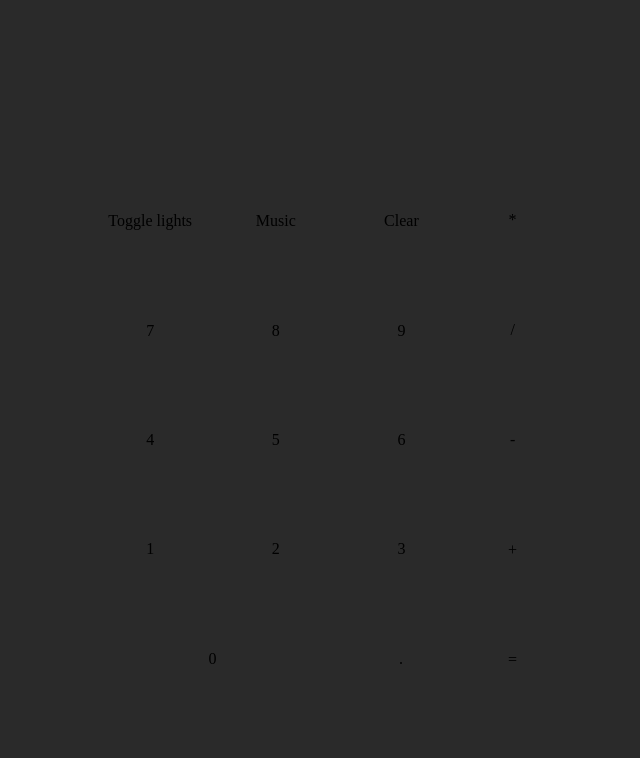
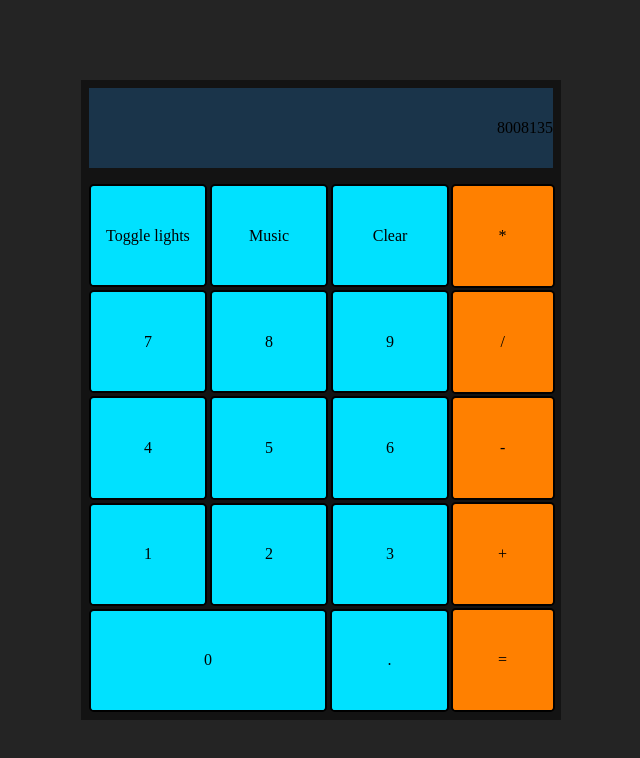
Before and after one commit to antwonthedamaja/calculator, a plain HTML site: page index.html in a window 1280 px wide. Shown: the whole page, without its empty margins (319-959 px from the left). Drawn offline with Linux system fonts and the light colour scheme.

Commit message:
Complete preliminary UI

```diff
--- a/index.html
+++ b/index.html
@@ -11,7 +11,7 @@
 <body>
     <div id="container">
         <div id="calculator">
-            <div id="display"></div>
+            <div id="display">8008135</div>
             <div id="panel">
                 <div id="buttons">
                     <div id="clear">Clear</div>
--- a/styles.css
+++ b/styles.css
@@ -1,5 +1,5 @@
 body {
-    background-color: rgb(42, 42, 42);
+    background-color: rgb(36, 36, 36);
     margin: 0;
     padding: 0;
 }
@@ -13,6 +13,7 @@ body {
 }
 
 #calculator {
+    background-color: rgb(19, 19, 19);
     display: flex;
     flex-direction: column;
     width: 30rem;
@@ -32,7 +33,6 @@ body {
 }
 
 #buttons {
-    padding-right: .4rem;
     display: flex;
     flex-direction: row-reverse;
     flex-wrap: wrap;
@@ -41,15 +41,19 @@ body {
 }
 
 #buttons div {
+    box-sizing: border-box;
+    border: .15rem solid black;
+    border-radius: .3rem;
     display: flex;
     align-items: center;
     justify-content: center;
-    flex: 1 0 7.5rem;
+    flex: 1 0 7rem;
     margin: .1rem;
+    background-color: rgb(0, 225, 255);
 }
 
 #buttons #zero {
-    flex: 2 0 15rem;
+    flex: 2 0 14rem;
 }
 
 #sidebar {
@@ -57,13 +61,27 @@ body {
     flex-direction: column;
     justify-content: space-around;
     align-items: center;
-    gap: .2rem;
+    gap: .14rem;
+    margin-top: .1rem;
+    margin-bottom: .1rem;
 }
 
 #sidebar div {
     display: flex;
     align-items: center;
     justify-content: center;
-    width: 5.25rem;
+    width: 6.5rem;
     flex: 1;
+    background-color: rgb(255, 128, 0);
+    box-sizing: border-box;
+    border: .15rem solid black;
+    border-radius: .3rem;
 }
+
+#display {
+    display: flex;
+    flex-direction: row-reverse;
+    margin: .5rem;
+    background-color: rgb(26, 52, 74);
+    align-items: center;
+}
```
